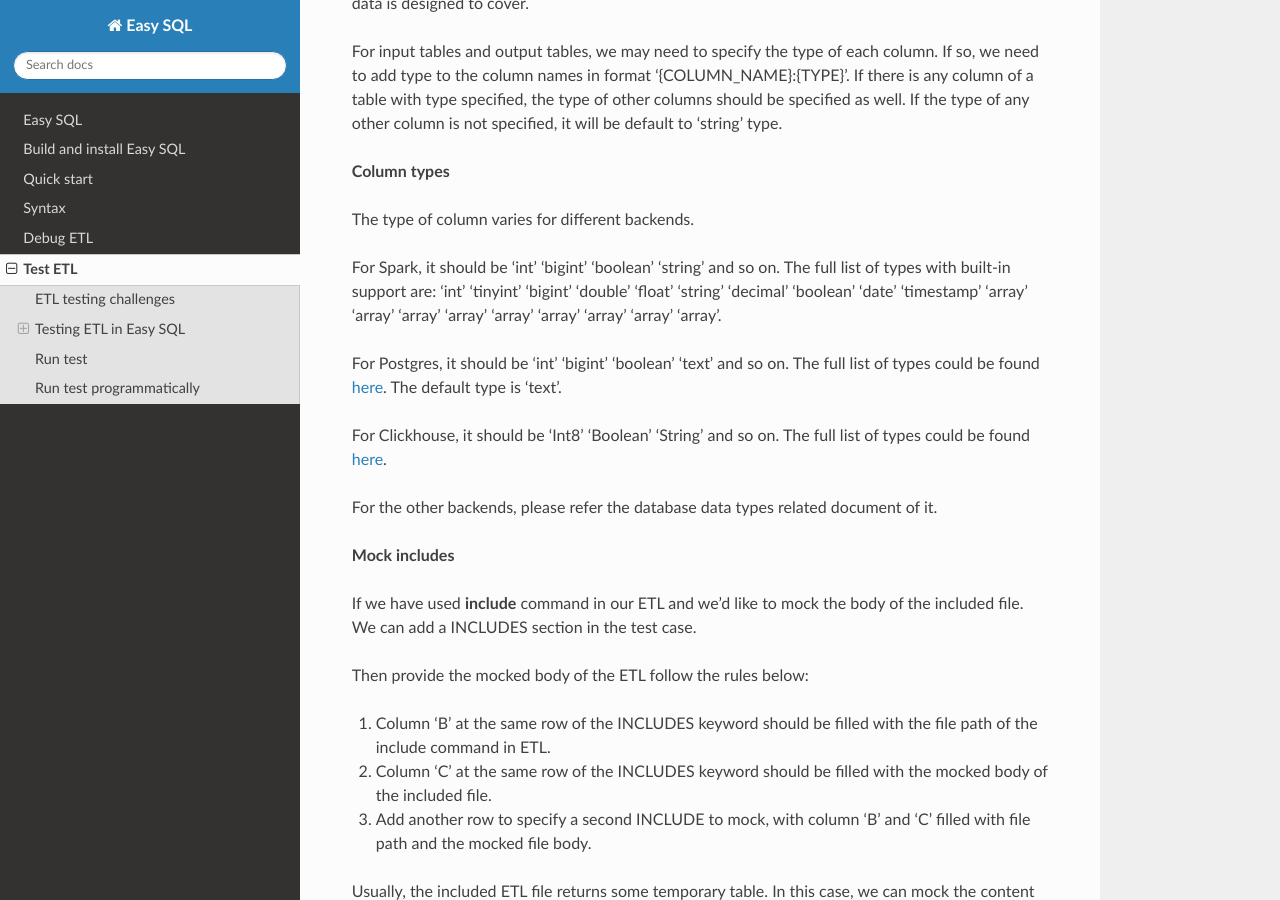
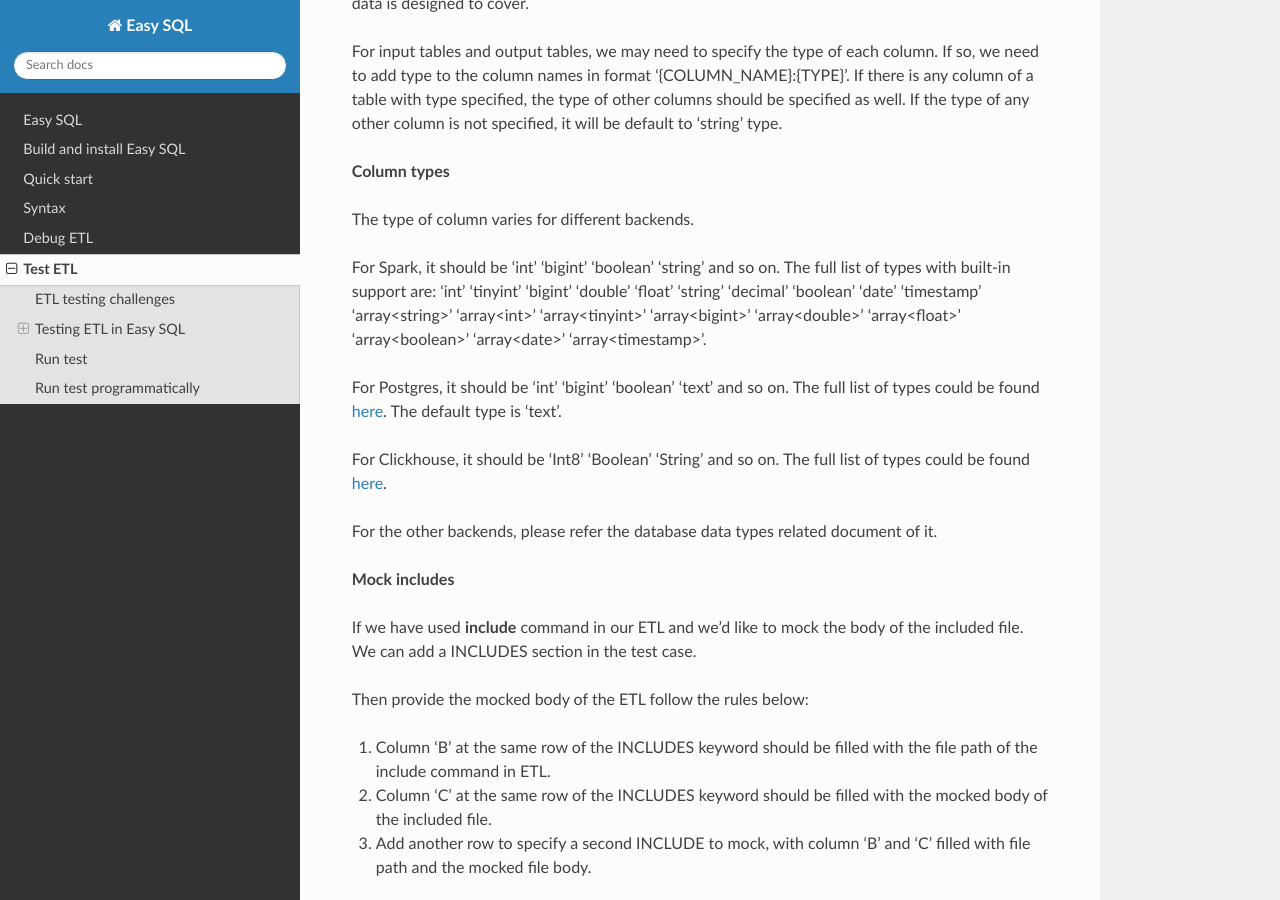
Before and after one commit to easysql/easy_sql, a Sphinx documentation site: the page built from docs/easy_sql/testing.md, in a window 1280 px wide and 900 px high, scrolled down 2752 px. Built offline with Sphinx 7.4.7 and the Read the Docs theme 2.0.0, drawn with Linux system fonts in a browser that asks for light colours.

Commit message:
improve doc for quotes

```diff
--- a/docs/easy_sql/testing.md
+++ b/docs/easy_sql/testing.md
@@ -94,7 +94,8 @@ If the type of any other column is not specified, it will be default to 'string'
 The type of column varies for different backends.
 
 For Spark, it should be 'int' 'bigint' 'boolean' 'string' and so on.
-The full list of types with built-in support are: 'int' 'tinyint' 'bigint' 'double' 'float' 'string' 'decimal' 'boolean' 'date' 'timestamp' 'array<string>' 'array<int>' 'array<tinyint>' 'array<bigint>' 'array<double>' 'array<float>' 'array<boolean>' 'array<date>' 'array<timestamp>'.
+The full list of types with built-in support are: 'int' 'tinyint' 'bigint' 'double' 'float' 'string' 'decimal' 'boolean' 'date' 'timestamp'
+'array\<string\>' 'array\<int\>' 'array\<tinyint\>' 'array\<bigint\>' 'array\<double\>' 'array\<float\>' 'array\<boolean\>' 'array\<date\>' 'array\<timestamp\>'.
 
 For Postgres, it should be 'int' 'bigint' 'boolean' 'text' and so on.
 The full list of types could be found [here](https://www.postgresql.org/docs/current/datatype.html). The default type is 'text'.
```
